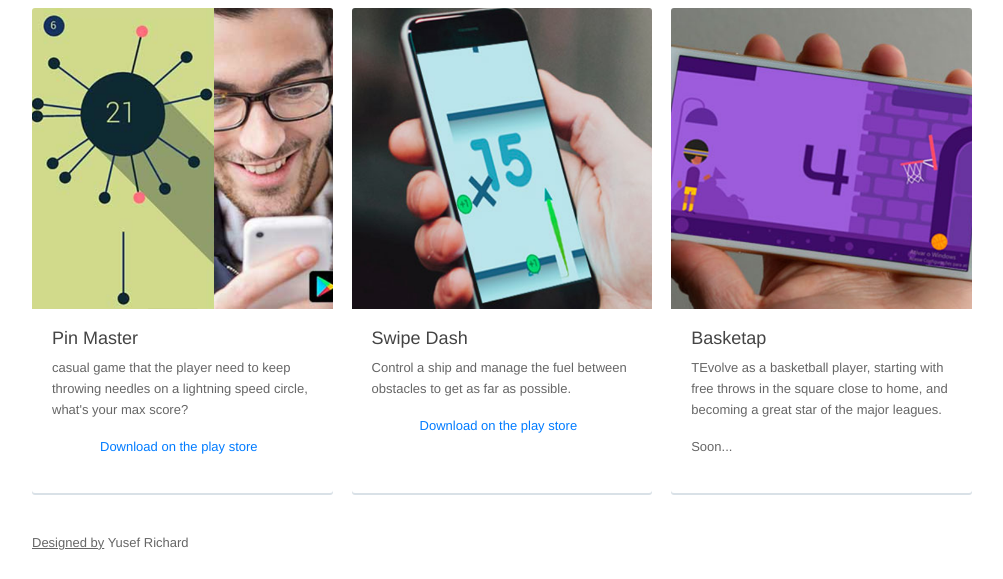
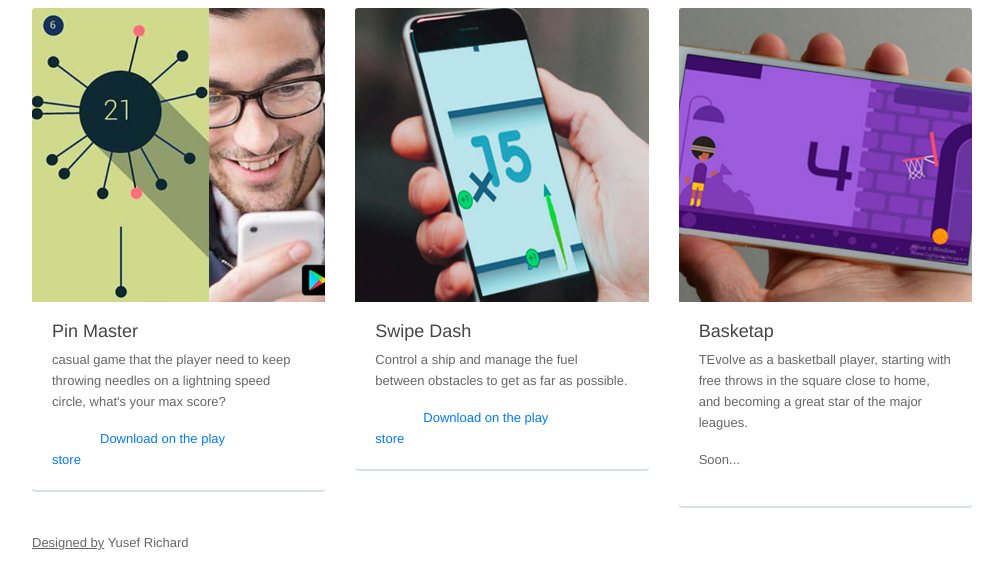
Before and after one commit to yusefrich/FRONT--udacity-fullstack-portfolio, a plain HTML site: page index.html in a window 1280 px wide. Shown: the part 601-1180 px from the top of the page, without its empty margins (138-1141 px from the left). Drawn offline with nearby package versions, Linux system fonts and the light colour scheme.

Commit message:
correcao udacity 1

```diff
--- a/css/style.css
+++ b/css/style.css
@@ -112,7 +112,6 @@ h2.heading span{
 }
 #items .portfolio-item {
   background: #fff;
-  width: 32%;
   margin-bottom:2%;
   text-align: left;
   box-shadow: 0 2px 0 #D9E1E7;
@@ -144,10 +143,11 @@ footer {
   padding:10px 20px;
 }
 /*
+/
  *Media Queries section
  *
  *For devices with width between 600px and 850px
- */
+ *
 @media screen and (min-width: 600px) and (max-width: 850px)  {
   #items .portfolio-item{
     width:49%;
@@ -161,9 +161,9 @@ footer {
     margin-left:0px;
   }
 }
-/*
+/
  *For devices with width up to 599px
- */
+ *
 @media screen and (max-width: 599px)  {
   #items .portfolio-item{
     width:99%;
@@ -172,3 +172,4 @@ footer {
     margin-bottom:20px;
   }
 }
+*/
--- a/index.html
+++ b/index.html
@@ -32,36 +32,42 @@
     <main>
       <div class="container" id="work-highlight">
         <div class="cover">
-          <img src="img/cover-highlight.png" alt="Item">
+          <img class="img-fuild" src="img/cover-highlight.png" alt="Item">
         </div>
       </div>
       <div class="container" id="works">
         <h2 class="heading"><span>Featured Work</span></h2>
-        <div id="items">
+        <div class="row" id="items">
+          <div class="col-sm-4">
           <article class="portfolio-item">
-            <img src="img/work-1.png" alt="Pin master game">
+            <img class="img-fuild" src="img/work-1.png" alt="Pin master game">
             <div class="text-block">
               <h3>Pin Master</h3>
               <p>casual game that the player need to keep throwing needles on a lightning speed circle, what's your max score?</p>
               <a href="https://play.google.com/store/apps/details?id=com.nidigitalstudio.nidlescolors&hl=pt_BR" target="blank"> Download on the play store</a>
             </div>
           </article>
+          </div>
+          <div class="col-sm-4">
           <article class="portfolio-item">
-            <img src="img/work-2.png" alt="Swipe dash game">
+            <img class="img-fuild" src="img/work-2.png" alt="Swipe dash game">
             <div class="text-block">
               <h3>Swipe Dash</h3>
               <p>Control a ship and manage the fuel between obstacles to get as far as possible.</p>
               <a href="https://play.google.com/store/apps/details?id=com.nidigitalstudio.dash.mania" target="blank"> Download on the play store</a>
             </div>
           </article>
+          </div>
+          <div class="col-sm-4">
           <article class="portfolio-item">
-            <img src="img/work-3.png" alt="Basketap game">
+            <img class="img-fuild" src="img/work-3.png" alt="Basketap game">
             <div class="text-block">
               <h3>Basketap</h3>
               <p>TEvolve as a basketball player, starting with free throws in the square close to home, and becoming a great star of the major leagues.</p>
               <p>Soon...</p>
             </div>
           </article>
+          </div>
         </div>
       </div>
     </main>
```
